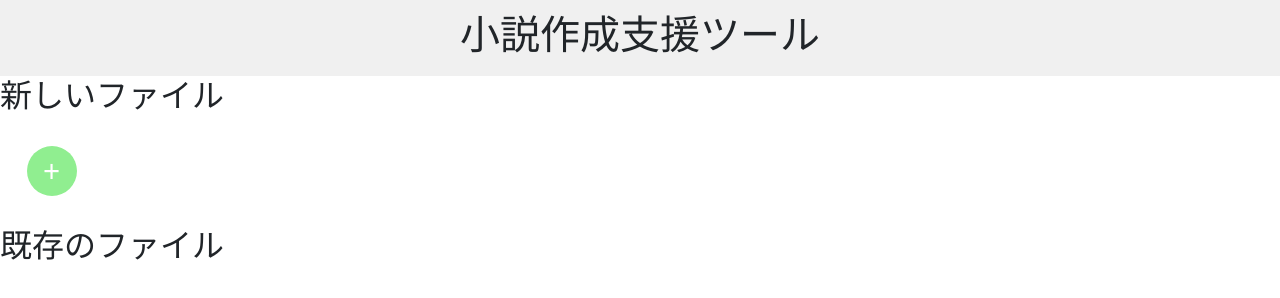
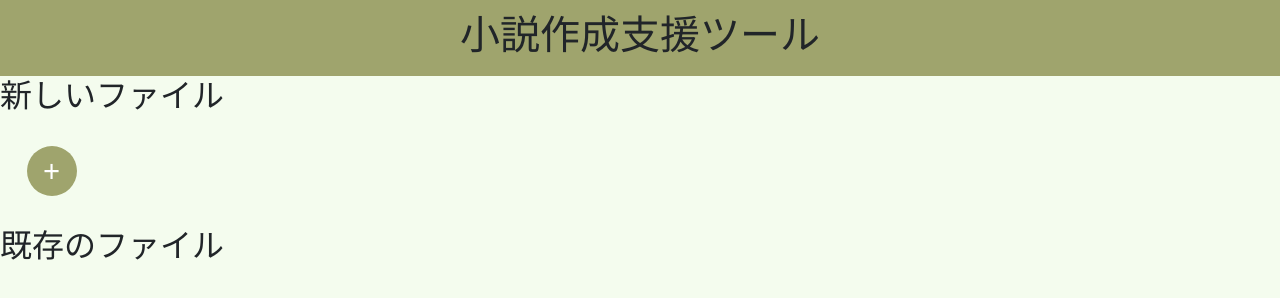
Before and after one commit to chvmvd/world-tree, a plain HTML site: page index.html in a window 1280 px wide. Drawn offline with nearby package versions, Linux system fonts and the light colour scheme.

Commit message:
ホームのスタイルを修正

```diff
--- a/style.css
+++ b/style.css
@@ -1,11 +1,18 @@
 body {
-  font-family: Arial, sans-serif;
+  height: 100vh;
+  width: 100vw;
 }
 
 header {
-  background-color: #f0f0f0;
+  background-color: #9FA46D;
   padding: 10px;
   text-align: center;
+}
+
+main {
+  background-color: #F4FCEE;
+  height: 100%;
+  width: 100%;
 }
 
 #newFile {
@@ -15,7 +22,7 @@ header {
   width: 50px;
   height: 50px;
   line-height: 60px;
-  background-color: #90EE90;
+  background-color: #9FA46D;
   /* LightGreen */
   border-radius: 50%;
   color: white;
```
